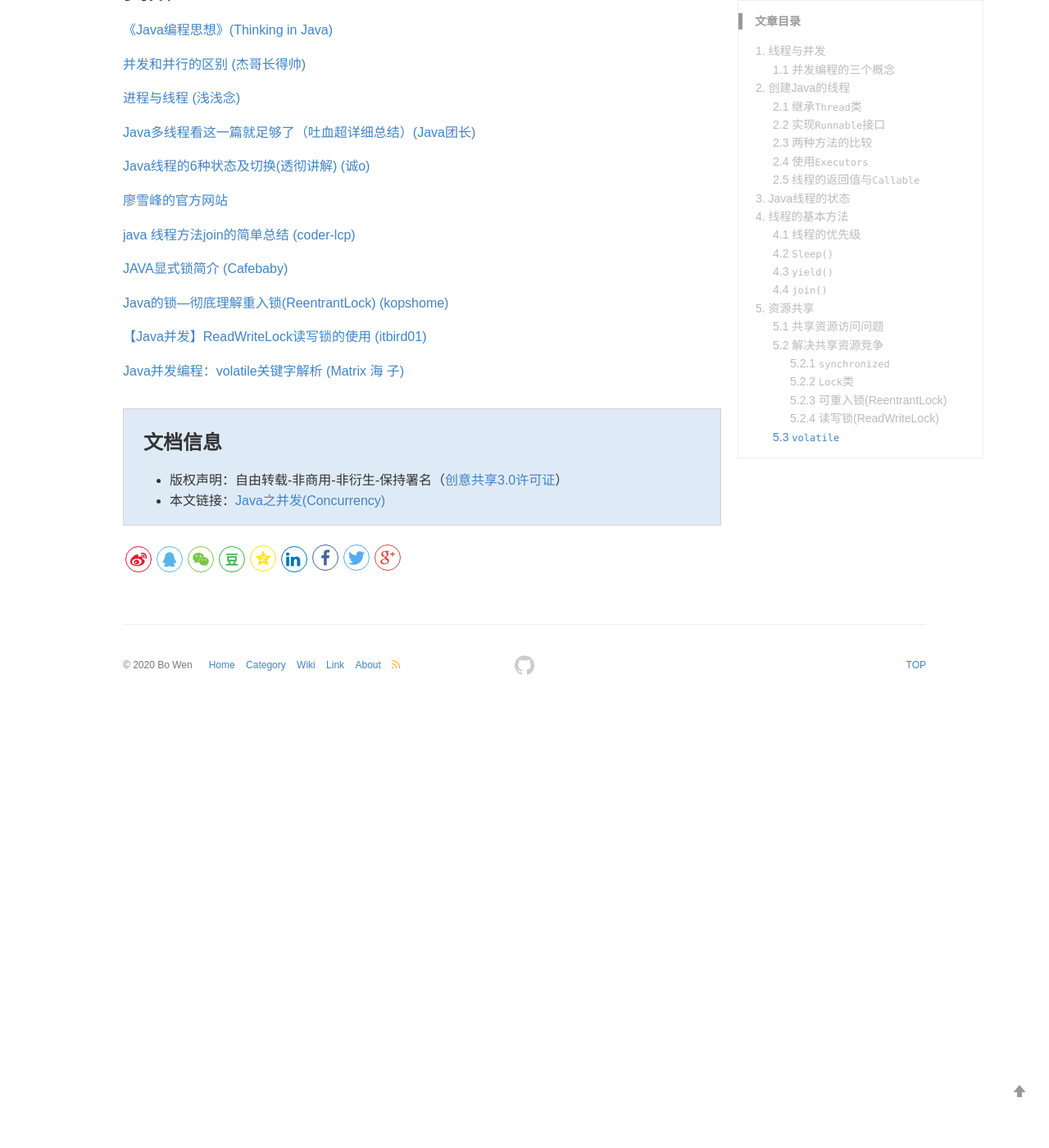
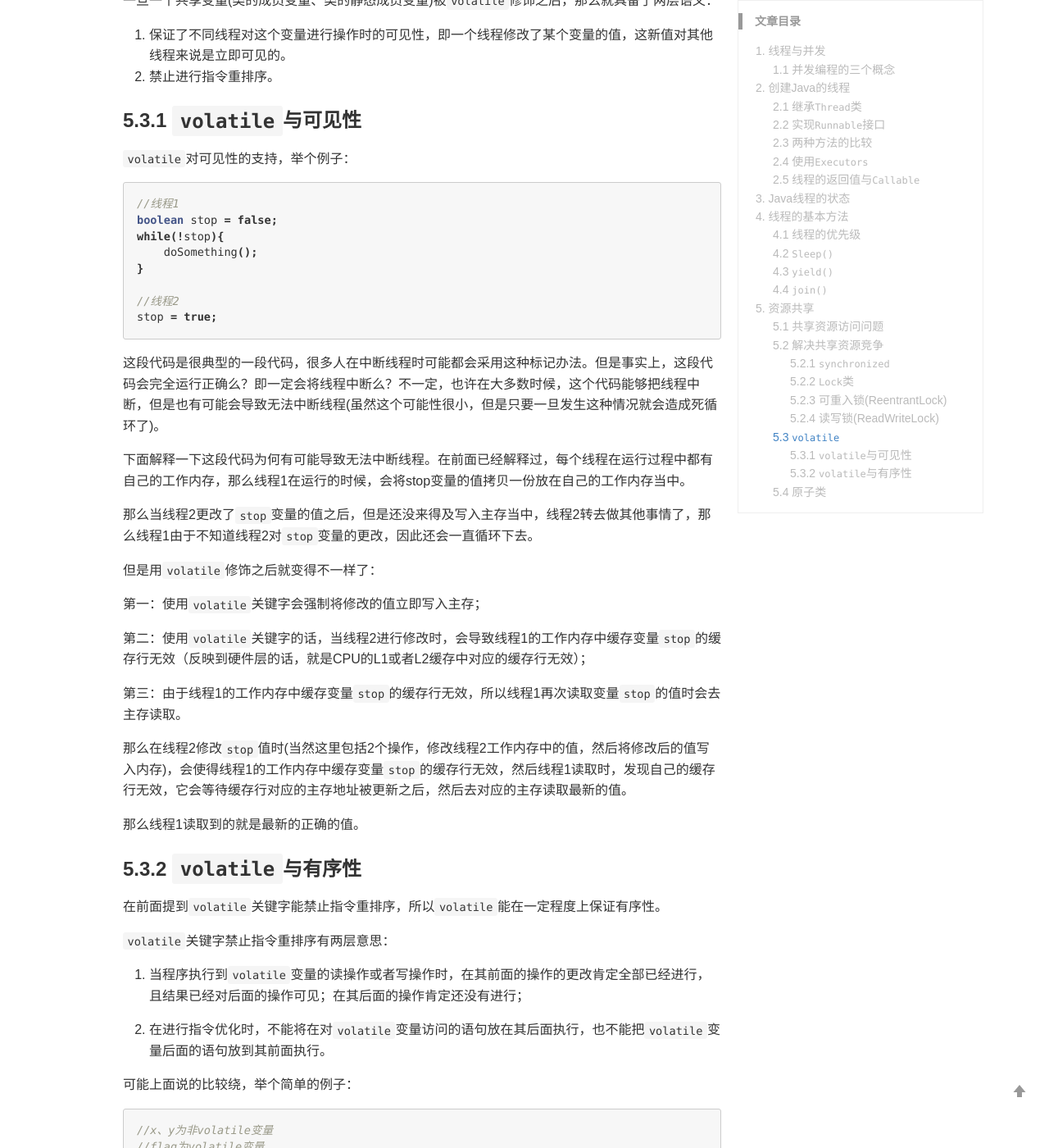
Before and after one commit to wenb1/wenb1.github.io, a Jekyll site: the page built from _posts/2020-05-24-java-concurrency.md, in a window 1280 px wide and 1400 px high, scrolled down 25168 px. Shown: the whole window at 82% size. Built offline with Jekyll 4.4.1, drawn with Linux system fonts in a browser that asks for light colours; comment, search, counter and statistics services are not loaded; before the commit the page ends 26028 px from its top, so only the background shows below that; some of the changed text lies outside the part shown.

Commit message:
modify blog

````diff
--- a/_posts/2020-05-24-java-concurrency.md
+++ b/_posts/2020-05-24-java-concurrency.md
@@ -628,7 +628,7 @@
 
 ## 5.2 解决共享资源竞争
 
-我们可以通过加锁来解决这个问题。一个线程在使用共享资源的时候需要锁住资源，其它线程就需要等待这个线程解锁之后才能使用共享资源。我们通过一些机制来实现一次只能有一个线程使用共享资源，实现互斥(mutual exclusion)。
+我们可以通过加锁来解决这个问题。一个线程在使用共享资源的时候需要锁住资源，其它线程就需要等待这个线程解锁之后才能使用共享资源。我们通过一些机制来实现一次只能有一个线程使用共享资源，实现互斥(mutual exclusion)。锁的运用保证了前面提到的**原子性**，因为占有锁，所以其它线程会被阻塞，从而保证不被打断。
 
 举个例子，公共厕所就像互斥资源，一个人在使用厕所的时候会锁上门，而其它人会先敲敲门来看看里面有没有人，如果有人的话，就在外面排队，等到里面的人出来再进去锁住门，阻止其它人进入。
 
@@ -1014,9 +1014,90 @@
 
 ## 5.3 `volatile`
 
+一旦一个共享变量(类的成员变量、类的静态成员变量)被`volatile`修饰之后，那么就具备了两层语义：
 
+1. 保证了不同线程对这个变量进行操作时的可见性，即一个线程修改了某个变量的值，这新值对其他线程来说是立即可见的。
+2. 禁止进行指令重排序。
 
+### 5.3.1 `volatile`与可见性
 
+`volatile`对可见性的支持，举个例子：
+
+```java
+//线程1
+boolean stop = false;
+while(!stop){
+    doSomething();
+}
+
+//线程2
+stop = true;
+```
+
+这段代码是很典型的一段代码，很多人在中断线程时可能都会采用这种标记办法。但是事实上，这段代码会完全运行正确么？即一定会将线程中断么？不一定，也许在大多数时候，这个代码能够把线程中断，但是也有可能会导致无法中断线程(虽然这个可能性很小，但是只要一旦发生这种情况就会造成死循环了)。
+
+下面解释一下这段代码为何有可能导致无法中断线程。在前面已经解释过，每个线程在运行过程中都有自己的工作内存，那么线程1在运行的时候，会将stop变量的值拷贝一份放在自己的工作内存当中。
+
+那么当线程2更改了`stop`变量的值之后，但是还没来得及写入主存当中，线程2转去做其他事情了，那么线程1由于不知道线程2对`stop`变量的更改，因此还会一直循环下去。
+
+但是用`volatile`修饰之后就变得不一样了：
+
+第一：使用`volatile`关键字会强制将修改的值立即写入主存；
+
+第二：使用`volatile`关键字的话，当线程2进行修改时，会导致线程1的工作内存中缓存变量`stop`的缓存行无效（反映到硬件层的话，就是CPU的L1或者L2缓存中对应的缓存行无效）；
+
+第三：由于线程1的工作内存中缓存变量`stop`的缓存行无效，所以线程1再次读取变量`stop`的值时会去主存读取。
+
+那么在线程2修改`stop`值时(当然这里包括2个操作，修改线程2工作内存中的值，然后将修改后的值写入内存)，会使得线程1的工作内存中缓存变量`stop`的缓存行无效，然后线程1读取时，发现自己的缓存行无效，它会等待缓存行对应的主存地址被更新之后，然后去对应的主存读取最新的值。
+
+那么线程1读取到的就是最新的正确的值。
+
+### 5.3.2 `volatile`与有序性
+
+在前面提到`volatile`关键字能禁止指令重排序，所以`volatile`能在一定程度上保证有序性。
+
+`volatile`关键字禁止指令重排序有两层意思：
+
+1. 当程序执行到`volatile`变量的读操作或者写操作时，在其前面的操作的更改肯定全部已经进行，且结果已经对后面的操作可见；在其后面的操作肯定还没有进行；
+
+2. 在进行指令优化时，不能将在对`volatile`变量访问的语句放在其后面执行，也不能把`volatile`变量后面的语句放到其前面执行。
+
+可能上面说的比较绕，举个简单的例子：
+
+```java
+//x、y为非volatile变量
+//flag为volatile变量
+
+x = 2;        //语句1
+y = 0;        //语句2
+flag = true;  //语句3
+x = 4;         //语句4
+y = -1;       //语句5
+```
+
+由于`flag`变量为`volatile`变量，那么在进行指令重排序的过程的时候，不会将语句3放到语句1、语句2前面，也不会讲语句3放到语句4、语句5后面。但是要注意语句1和语句2的顺序、语句4和语句5的顺序是不作任何保证的。
+
+并且`volatile`关键字能保证，执行到语句3时，语句1和语句2必定是执行完毕了的，且语句1和语句2的执行结果对语句3、语句4、语句5是可见的。
+
+那么我们回到前面举的一个例子：
+
+```java
+//线程1:
+context = loadContext();   //语句1
+inited = true;             //语句2
+
+//线程2:
+while(!inited ){
+  sleep()
+}
+doSomethingwithconfig(context);
+```
+
+ 前面举这个例子的时候，提到有可能语句2会在语句1之前执行，那么久可能导致`context`还没被初始化，而线程2中就使用未初始化的`context`去进行操作，导致程序出错。
+
+这里如果用`volatile`关键字对`inited`变量进行修饰，就不会出现这种问题了，因为当执行到语句2时，必定能保证`context`已经初始化完毕。
+
+## 5.4 原子类
 
 ------
 
````
